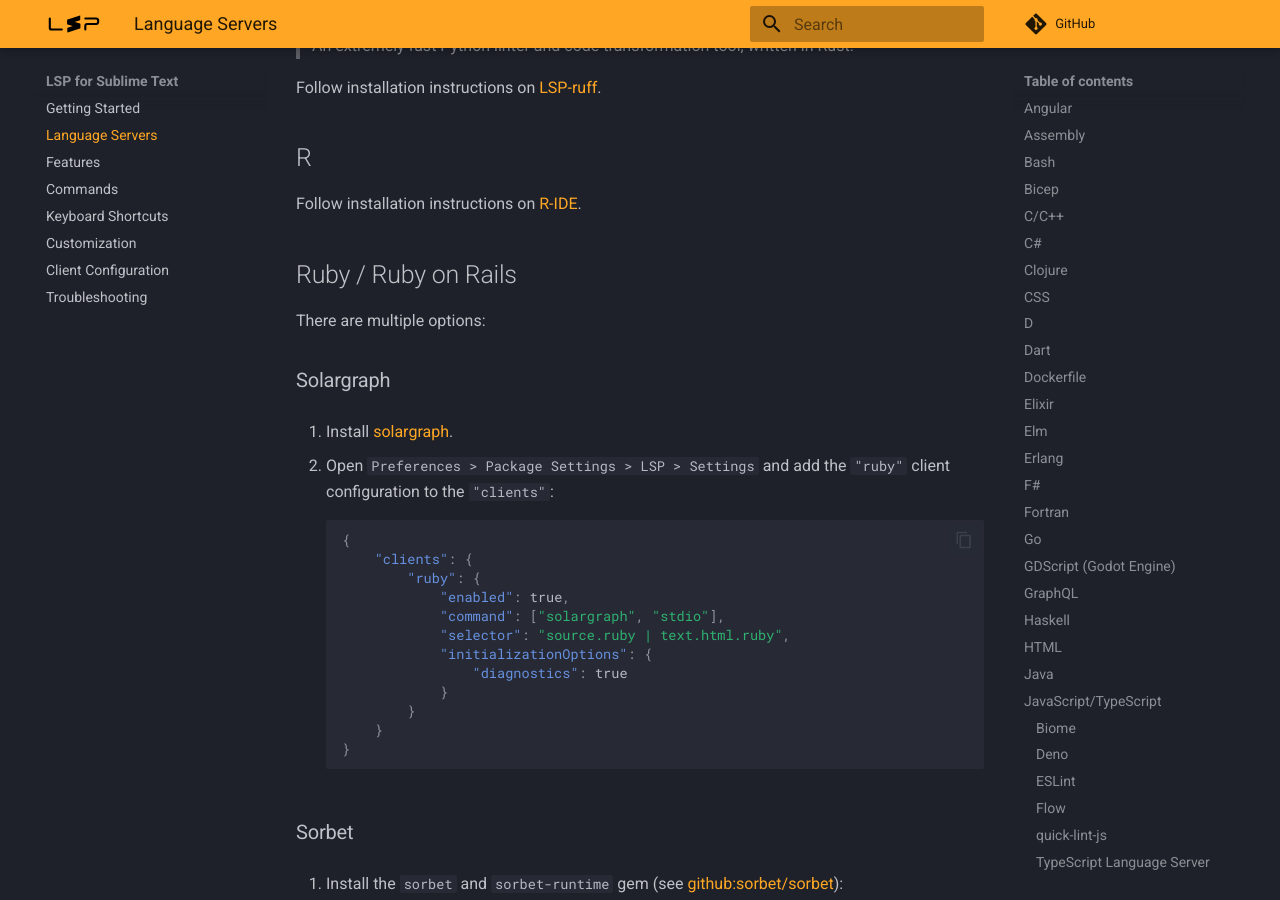
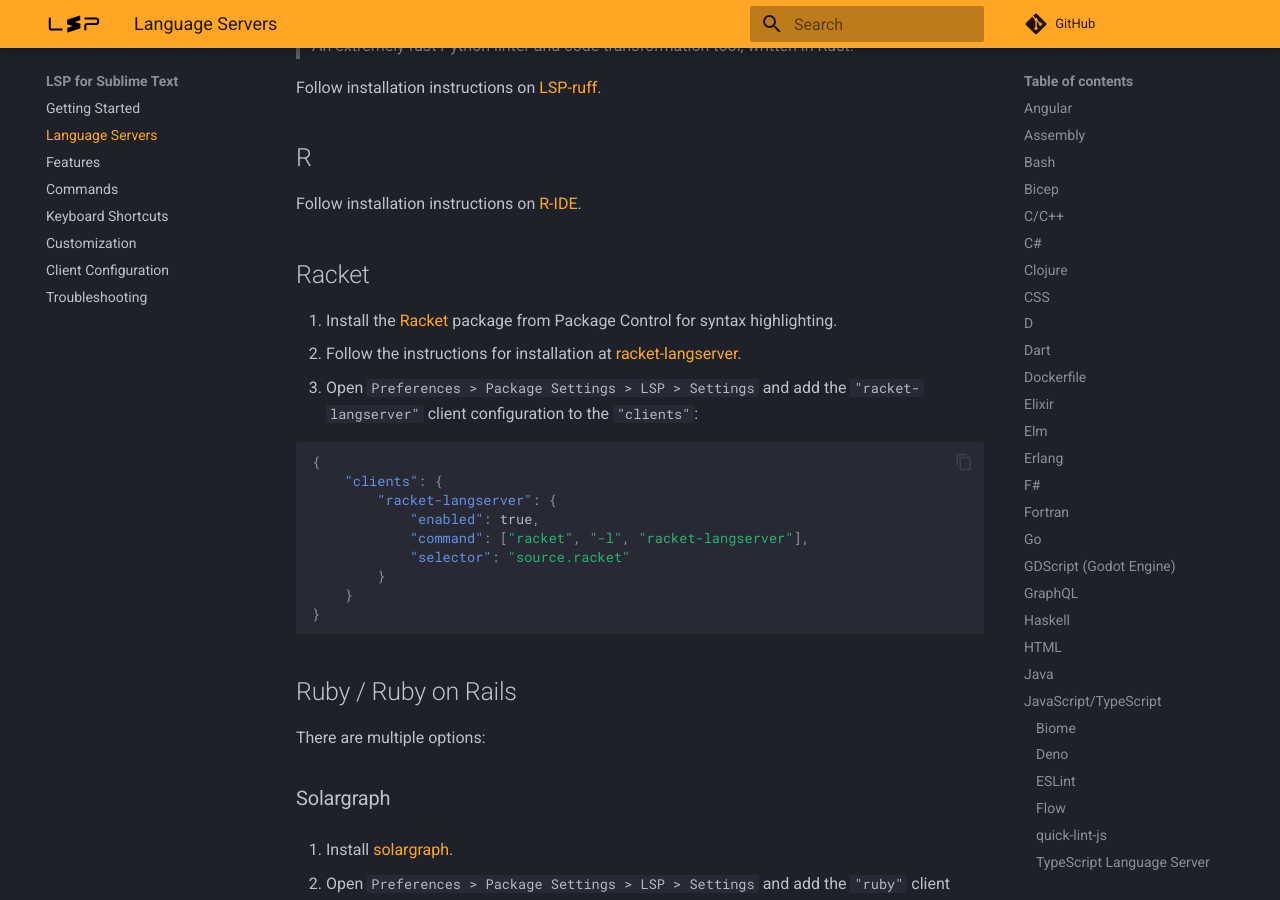
Before and after one commit to sublimelsp/LSP, an MkDocs documentation site: the page built from docs/src/language_servers.md, in a window 1280 px wide and 900 px high, scrolled down 12119 px. Built offline with MkDocs 1.6.1 and Material for MkDocs 9.7.7, drawn with Linux system fonts in a browser that asks for light colours; comment, search, counter and statistics services are not loaded.

````diff
--- a/docs/src/language_servers.md
+++ b/docs/src/language_servers.md
@@ -484,6 +484,24 @@ Follow installation instructions on [LSP-ruff](https://github.com/sublimelsp/LSP
 
 Follow installation instructions on [R-IDE](https://github.com/REditorSupport/sublime-ide-r#installation).
 
+## Racket
+
+1. Install the [Racket](https://packagecontrol.io/packages/Racket) package from Package Control for syntax highlighting.
+2. Follow the instructions for installation at [racket-langserver](https://github.com/jeapostrophe/racket-langserver).
+3. Open `Preferences > Package Settings > LSP > Settings` and add the `"racket-langserver"` client configuration to the `"clients"`:
+
+```jsonc
+{
+    "clients": {
+        "racket-langserver": {
+            "enabled": true,
+            "command": ["racket", "-l", "racket-langserver"],
+            "selector": "source.racket"
+        }
+    }
+}
+```
+
 ## Ruby / Ruby on Rails
 
 There are multiple options:
````
